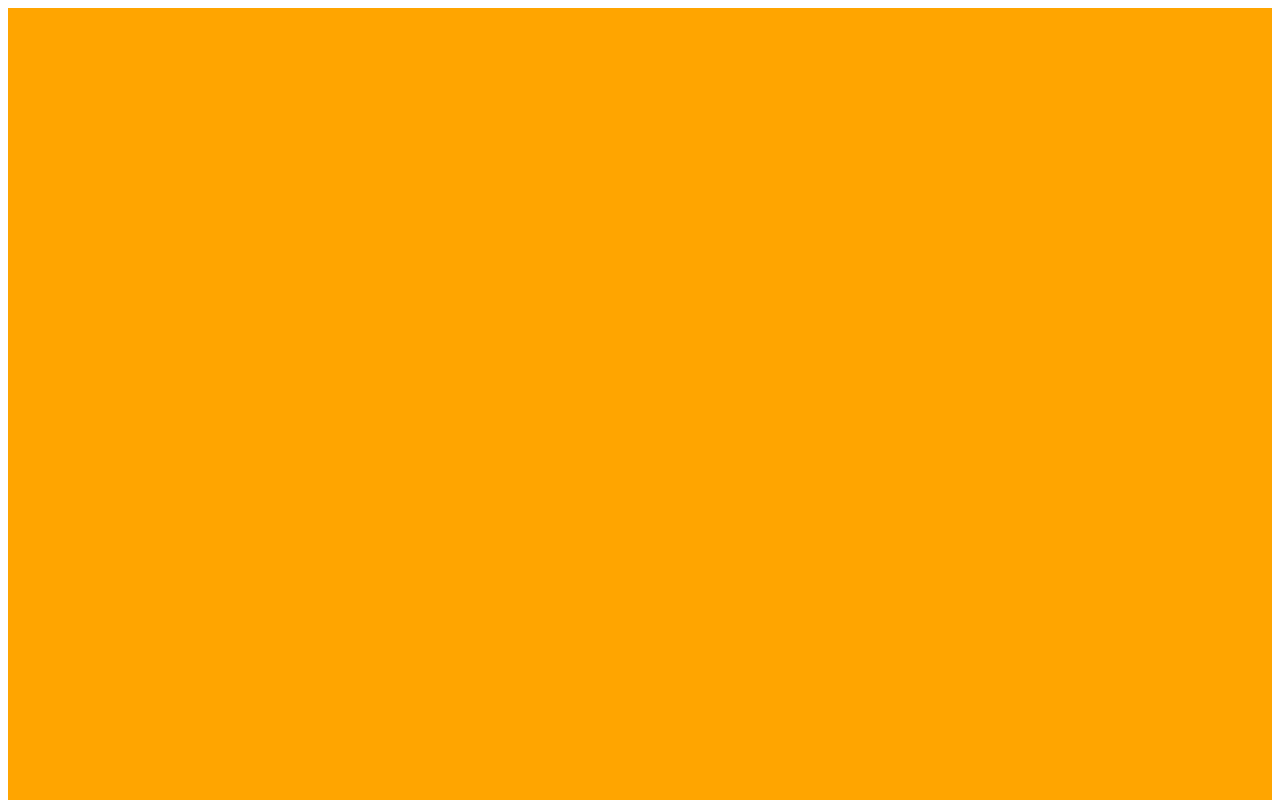
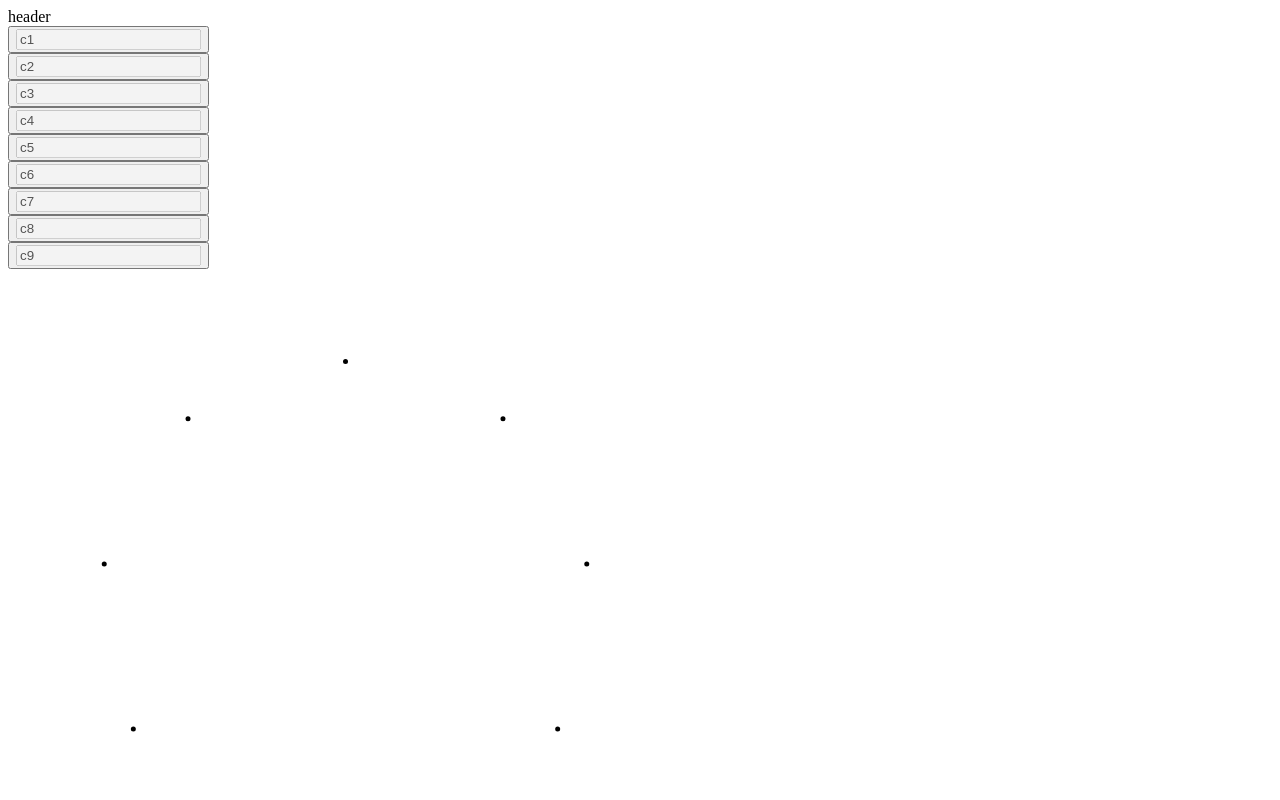
Before and after one commit to pr-citrate/cp, a React (Vite) app: page / in a window 1280 px wide. Shown: the top 800 px of the page. Built offline with nearby package versions, Linux system fonts and the light colour scheme.

Commit message:
update 4 files and delete 3 files

```diff
--- a/src/App.jsx
+++ b/src/App.jsx
@@ -1,12 +1,12 @@
 import { Route, Routes } from 'react-router-dom';
 import Test from './pages/Test';
-import Index from './pages/Index';
+import Landing from './pages/Landing';
 
 function App() {
   return (
     <Routes>
       <Route path='/test' element={<Test />} />
-      <Route path='/' element={<Index />} />
+      <Route path='/' element={<Landing />} />
     </Routes>
   );
 }
--- a/src/pages/Index.jsx
+++ b/src/pages/Landing.jsx
@@ -1,15 +1,15 @@
 import Main from '../components/main';
 import AddForm from '../components/AddForm';
 import uuid from 'react-uuid';
-import { useState, useContext } from 'react';
+import { useState } from 'react';
 import setPosition from '../utils/setPosition';
-import styles from './../styles/Test.module.css';
 import cssModule from '../utils/cssModule';
 import { createContext } from 'react';
+import styles from './../styles/Landing.module.css';
 
 export const stylesContext = createContext({ styles: '' });
 
-function Index() {
+function Landing() {
   const [characters, setCharacters] = useState(
     setPosition([
       { id: uuid(), name: 'c1' },
@@ -27,11 +27,10 @@ function Index() {
   return (
     <stylesContext.Provider value={cssModule(styles)}>
       <div>
-        <div style={{ height: 100 + 'vh', backgroundColor: 'orange' }}></div>
         <Main characters={characters} setCharacters={setCharacters} />
         <AddForm setCharacters={setCharacters} />
       </div>
     </stylesContext.Provider>
   );
 }
-export default Index;
+export default Landing;
--- a/src/pages/Test.jsx
+++ b/src/pages/Test.jsx
@@ -1,7 +1,7 @@
 import Main from '../components/main';
 import AddForm from '../components/AddForm';
 import uuid from 'react-uuid';
-import { useState, useContext } from 'react';
+import { useState } from 'react';
 import setPosition from '../utils/setPosition';
 import styles from './../styles/Test.module.css';
 import cssModule from '../utils/cssModule';
```
Also changed, not shown: src/styles/Landing.module.css (renamed from src/styles/Index.module.css), src/styles/sass/landing/Landing.module.scss (renamed from src/styles/sass/index/Index.module.scss).
